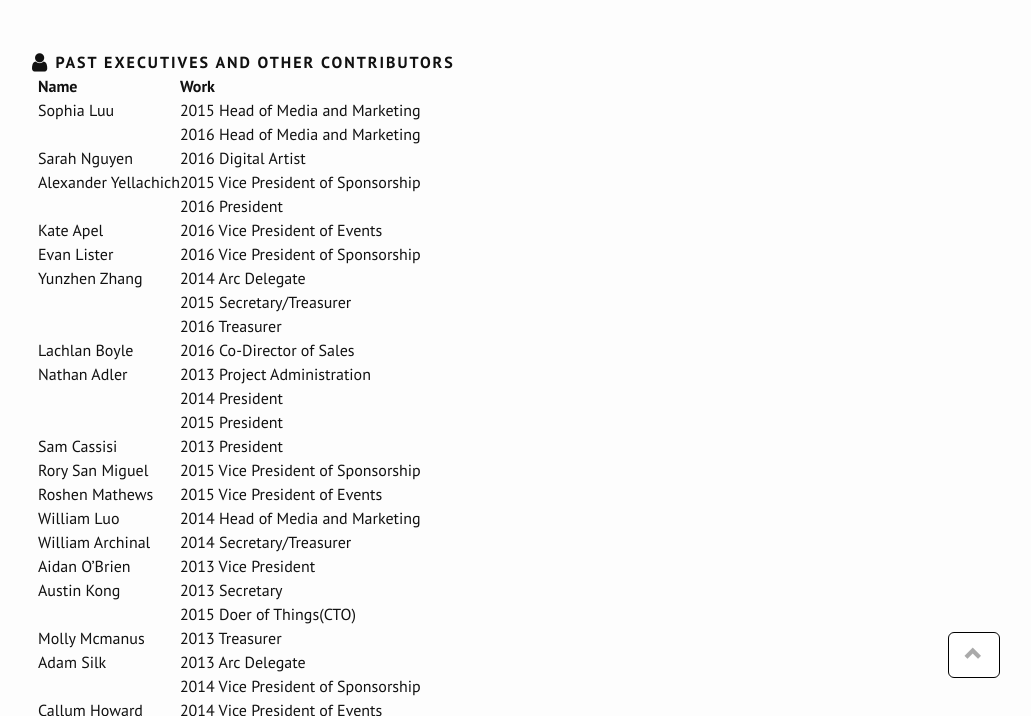
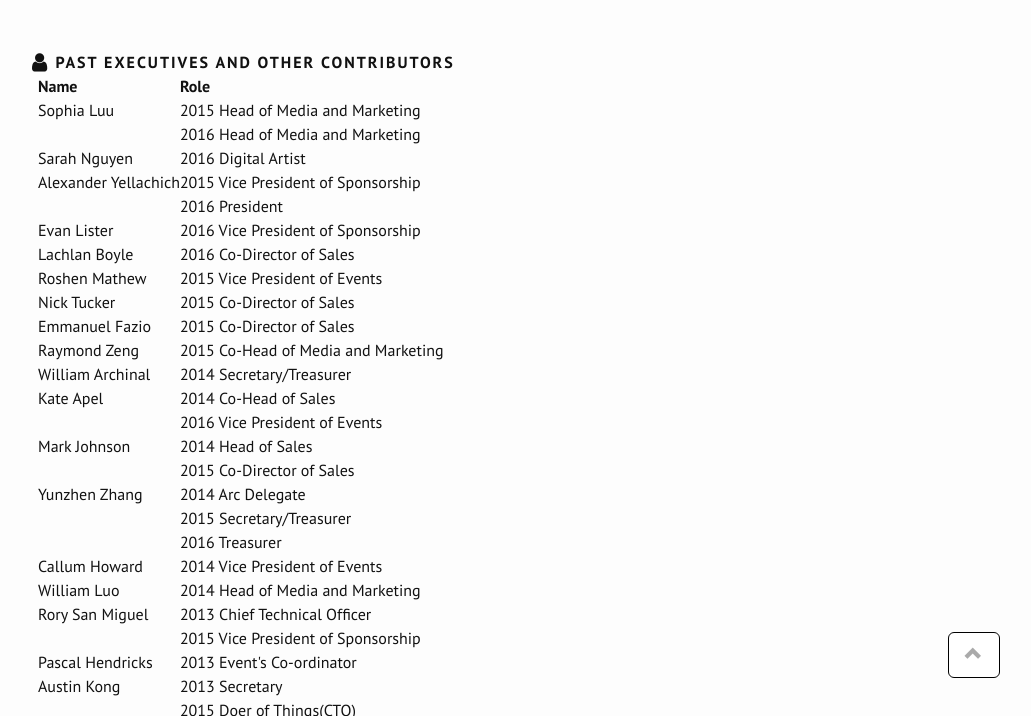
Before and after one commit to lam5ter/createunsw.github.io, a Jekyll site: the page built from team.md, in a window 1280 px wide and 900 px high, scrolled down 2306 px, cut to the strip 184-900 px from the top of the window. Shown: the whole strip, without its empty margins (222-1253 px from the left). Built offline with Jekyll 4.4.1, drawn with Linux system fonts in a browser that asks for light colours; nearby versions of some CDN libraries; some web fonts are replaced; some of the changed text lies outside the part shown.

Commit message:
Past executives - ordering reverse chronologically, adding missing roles.

```diff
--- a/team.md
+++ b/team.md
@@ -137,38 +137,41 @@
     </div>
 
     <div class="portfolio-content">
-  <table ><tr ><th  align='left'>Name</th><th  align='left'>Work</th></tr>
+  <table ><tr ><th  align='left'>Name</th><th  align='left'>Role</th></tr>
   <tr ><td  align='left'>Sophia Luu</td><td >2015 Head of Media and Marketing</td></tr>
   <tr ><td >&nbsp;</td><td >2016 Head of Media and Marketing</td></tr>
   <tr ><td  align='left'>Sarah Nguyen</td><td >2016 Digital Artist</td></tr>
   <tr ><td  align='left'>Alexander Yellachich</td><td >2015 Vice President of Sponsorship</td></tr>
   <tr ><td >&nbsp;</td><td >2016 President</td></tr>
-  <tr ><td  align='left'>Kate Apel</td><td >2016 Vice President of Events</td></tr>
   <tr ><td  align='left'>Evan Lister</td><td >2016 Vice President of Sponsorship</td></tr>
+  <tr ><td  align='left'>Lachlan Boyle</td><td >2016 Co-Director of Sales</td></tr>
+  <tr ><td  align='left'>Roshen Mathew</td><td >2015 Vice President of Events</td></tr>
+  <tr ><td >Nick Tucker</td><td >2015 Co-Director of Sales</td></tr>
+  <tr ><td >Emmanuel Fazio</td><td >2015 Co-Director of Sales</td></tr>
+  <tr ><td >Raymond Zeng</td><td >2015 Co-Head of Media and Marketing</td></tr>
+  <tr ><td  align='left'>William Archinal</td><td >2014 Secretary/Treasurer</td></tr>
+  <tr ><td  align='left'>Kate Apel</td><td >2014 Co-Head of Sales</td></tr>
+  <tr ><td >&nbsp;</td><td >2016 Vice President of Events</td></tr>
+  <tr ><td >Mark Johnson</td><td >2014 Head of Sales</td></tr>
+  <tr ><td >&nbsp;</td><td >2015 Co-Director of Sales</td></tr>
   <tr ><td  align='left'>Yunzhen Zhang</td><td >2014 Arc Delegate</td></tr>
   <tr ><td >&nbsp;</td><td >2015 Secretary/Treasurer</td></tr>
   <tr ><td >&nbsp;</td><td >2016 Treasurer</td></tr>
-  <tr ><td  align='left'>Lachlan Boyle</td><td >2016 Co-Director of Sales</td></tr>
-  <tr ><td  align='left'>Nathan Adler</td><td >2013 Project Administration</td></tr>
-  <tr ><td >&nbsp;</td><td >2014 President</td></tr>
-  <tr ><td >&nbsp;</td><td >2015 President</td></tr>
-  <tr ><td  align='left'>Sam Cassisi</td><td >2013 President</td></tr>
-  <tr ><td  align='left'>Rory San Miguel</td><td >2015 Vice President of Sponsorship</td></tr>
-  <tr ><td  align='left'>Roshen Mathews</td><td >2015 Vice President of Events</td></tr>
+  <tr ><td >Callum Howard</td><td >2014 Vice President of Events</td></tr>
   <tr ><td  align='left'>William Luo</td><td >2014 Head of Media and Marketing</td></tr>
-  <tr ><td  align='left'>William Archinal</td><td >2014 Secretary/Treasurer</td></tr>
-  <tr ><td  align='left'>Aidan O’Brien</td><td >2013 Vice President</td></tr>
+  <tr ><td  align='left'>Rory San Miguel</td><td >2013 Chief Technical Officer</td></tr>
+  <tr ><td >&nbsp;</td><td >2015 Vice President of Sponsorship</td></tr>
+  <tr ><td >Pascal Hendricks</td><td >2013 Event's Co-ordinator</td></tr>
   <tr ><td  align='left'>Austin Kong</td><td >2013 Secretary</td></tr>
   <tr ><td >&nbsp;</td><td >2015 Doer of Things(CTO)</td></tr>
   <tr ><td  align='left'>Molly Mcmanus</td><td >2013 Treasurer</td></tr>
+  <tr ><td  align='left'>Aidan O’Brien</td><td >2013 Vice President</td></tr>
   <tr ><td  align='left'>Adam Silk</td><td >2013 Arc Delegate</td></tr>
   <tr ><td >&nbsp;</td><td >2014 Vice President of Sponsorship</td></tr>
-  <tr ><td >Callum Howard</td><td >2014 Vice President of Events</td></tr>
-  <tr ><td >Pascal Hendricks</td><td >2013 Event's Co-ordinator</td></tr>
-  <tr ><td >Mark Johnson</td><td >2015 Co-Director of Sales</td></tr>
-  <tr ><td >Nick Tucker</td><td >2015 Co-Director of Sales</td></tr>
-  <tr ><td >Emmanuel Fazio</td><td >2015 Co-Director of Sales</td></tr>
-  <tr ><td >Raymond Zeng</td><td >2015 Co-Head of Media and Marketing</td></tr>
+  <tr ><td  align='left'>Nathan Adler</td><td >2013 Vice President of Events</td></tr>
+  <tr ><td >&nbsp;</td><td >2014 President</td></tr>
+  <tr ><td >&nbsp;</td><td >2015 President</td></tr>
+  <tr ><td  align='left'>Sam Cassisi</td><td >2013 Founder & President</td></tr>
   </table>
     </div>
   </div>
```
